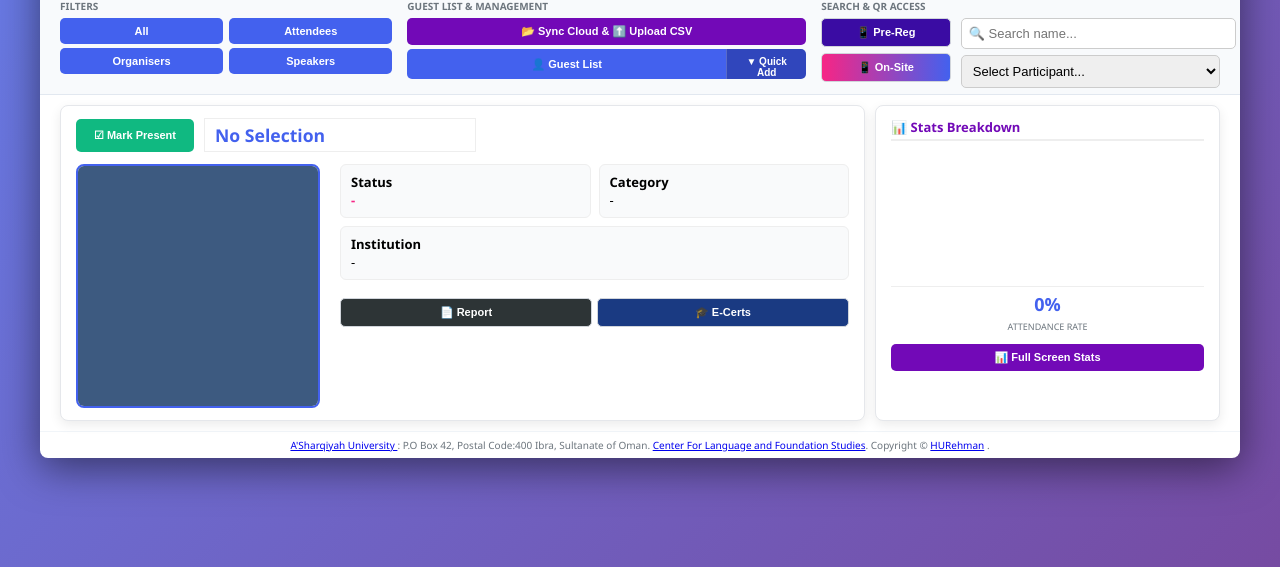
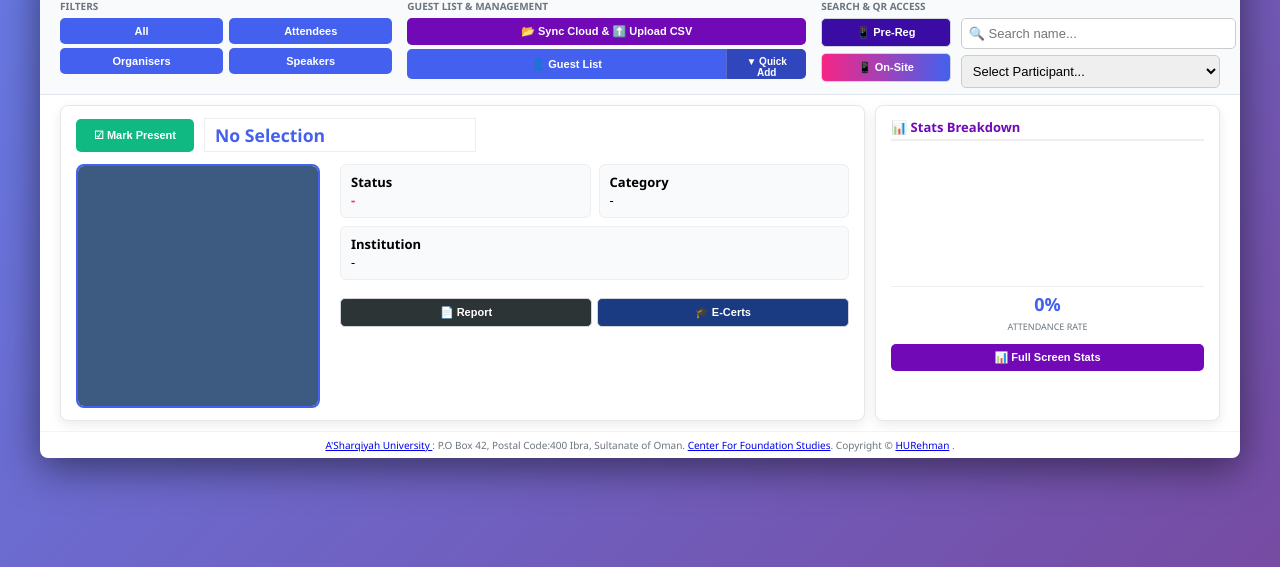
Before and after one commit to hameedktk09/cms, a plain HTML site: page index.html in a window 1280 px wide. Shown: the part 233-800 px from the top of the page. Drawn offline with nearby package versions, Linux system fonts and the light colour scheme; a script that the page names is missing.

Commit message:
Update index.html

```diff
--- a/index.html
+++ b/index.html
@@ -268,7 +268,7 @@
   </div>
   <footer>
   <a href="https://www.asu.edu.om/" target="_blank" class="univ-link">A'Sharqiyah University </a>: P.O Box 42, Postal Code:400 Ibra, Sultanate of Oman.
-<a href="https://www.asu.edu.om/Page/Details/25?t=Centre%20for%20Language%20and%20Foundation%20Studies">Center For Language and Foundation Studies</a>. Copyright <span class="copyright">&copy; <a href="mailto:h.rehman@asu.edu.om">HURehman</a> <span id="year"></span></span>.
+<a href="https://www.asu.edu.om/Page/Details/25?t=Centre%20for%20Foundation%20Studies">Center For Foundation Studies</a>. Copyright <span class="copyright">&copy; <a href="mailto:h.rehman@asu.edu.om">HURehman</a> <span id="year"></span></span>.
 </footer>
 </div>
 
```
